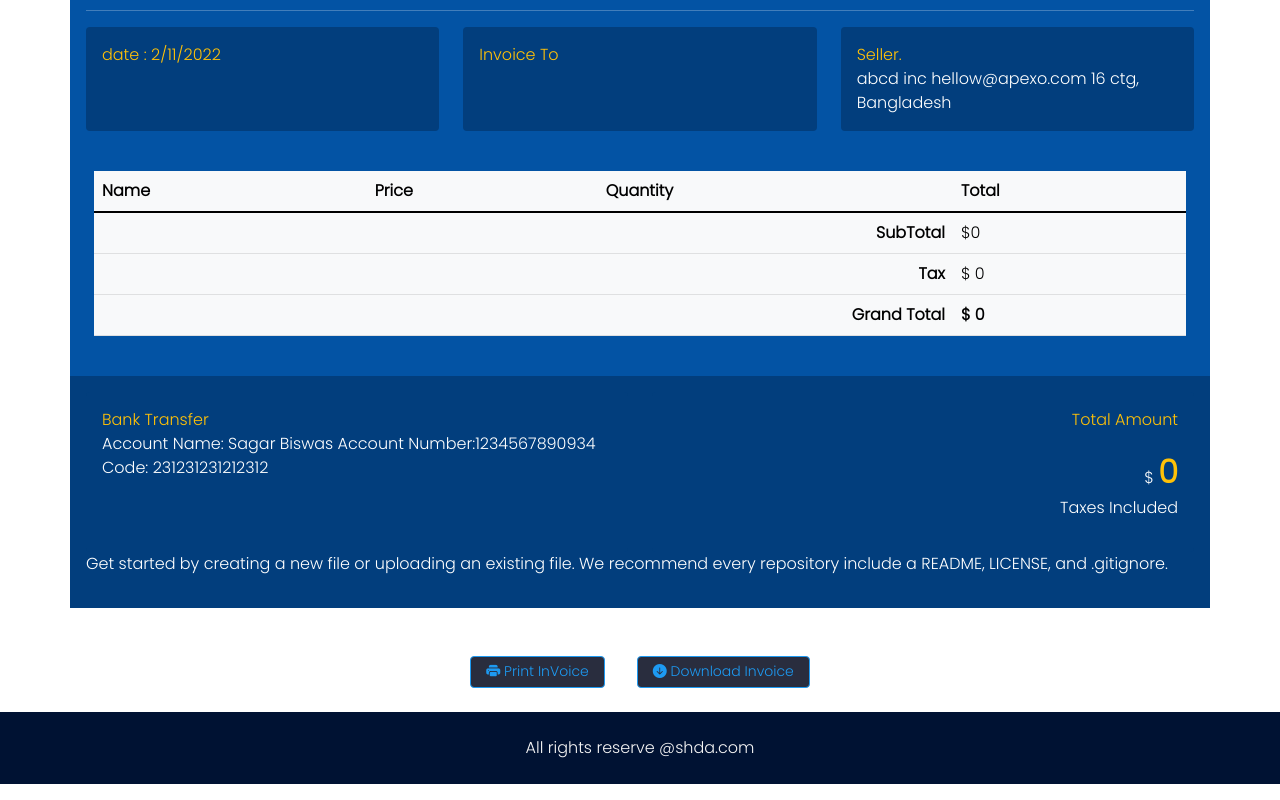
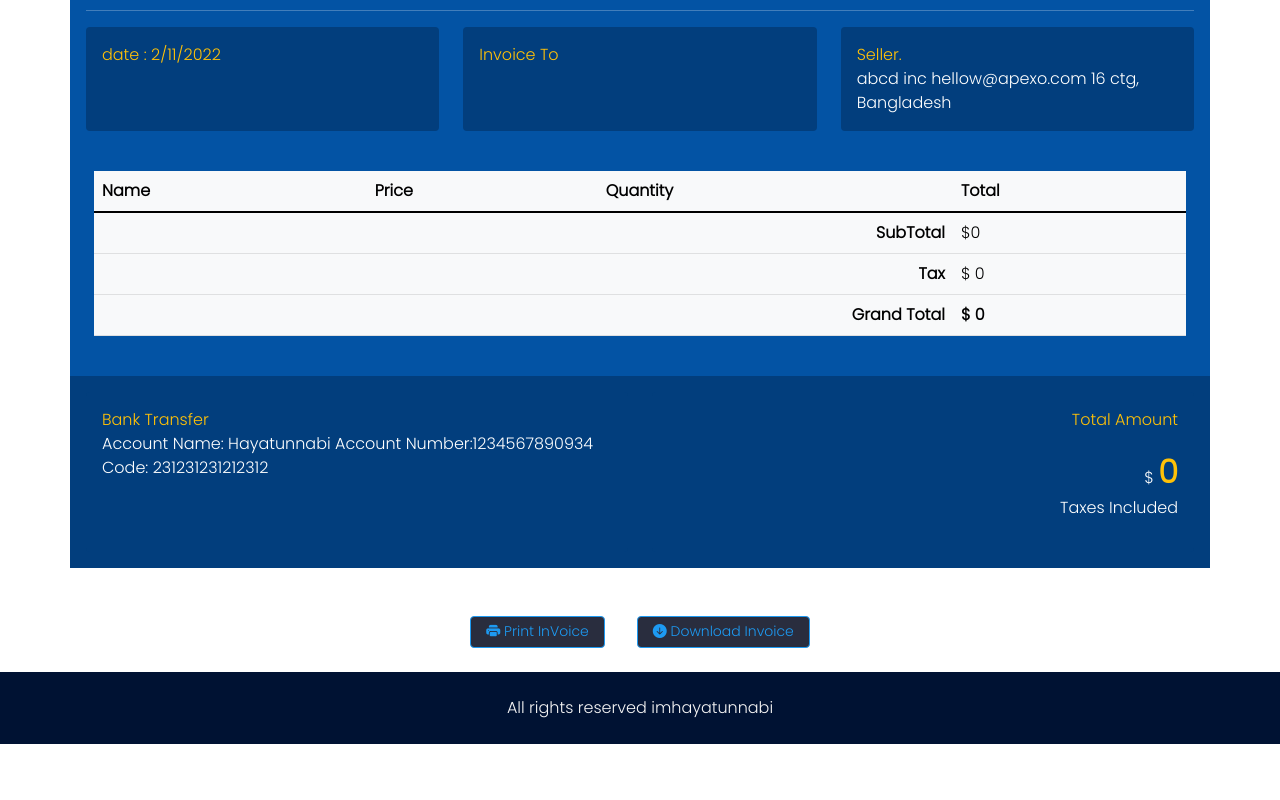
Before and after one commit to imhayatunnabi/invoice-making-using-js-dom, a plain HTML site: page index.html in a window 1280 px wide. Shown: the part 739-1539 px from the top of the page. After the commit the page ends 1499 px from the top, so only its background shows below. Drawn offline with nearby package versions, Linux system fonts and the light colour scheme; a web font is replaced by a local one.

Commit message:
beta invoice

```diff
--- a/app.js
+++ b/app.js
@@ -27,9 +27,9 @@ addProductBtn.addEventListener("click", () => {
   const td1 = document.createElement("td");
   const td2 = document.createElement("td");
   const td3 = document.createElement("td");
-  // //new code
+
   //  const td4 = document.createElement("td");
-  // //  end
+
 
 
 
@@ -63,7 +63,7 @@ const subtotal = calculateSubTotal()
 const subtotalToDisplay = document.getElementById("sub-total");
 subtotalToDisplay.innerText=subtotal
 
-let tax = subtotal * 0.2;
+let tax = subtotal * 0.02;
 document.getElementById('tax').innerText=tax.toFixed(2)
 document.getElementById('grand-total').innerText= subtotal+tax
 document.getElementById('grand-total-2').innerText= subtotal+tax
--- a/index.html
+++ b/index.html
@@ -39,12 +39,6 @@
                 background-color: #023e7d;
                 color: white
             }
-/* .shadow-color-4{
-    border-radius: 10px;
-background: #023e7d;
-box-shadow: inset 7px 7px 14px #012346,
-            inset -7px -7px 14px #0359b4;
-} */
             .input-card {
                 /* border: 5px solid #002855;
                 border-radius: 10px; */
@@ -234,7 +228,7 @@ box-shadow: inset 7px 7px 14px #001630,
                                 </span> <br>
                                 <span>
 
-                                    Account Name: Sagar Biswas
+                                    Account Name: Hayatunnabi
                                     Account Number:1234567890934
                                     Code: 231231231212312
                                 </span>
@@ -262,9 +256,6 @@ $
                     </div>
                 </div>
                 <!-- end of bottom part -->
-                <p>
-                Get started by creating a new file or uploading an existing file. We recommend every repository include a README, LICENSE, and .gitignore.
-                </p>
             </div>
         </section>
         <section class='d-flex justify-content-center align-items-center mt-5 mb-4'>
@@ -274,7 +265,7 @@ $
         </section>
         <footer class='color-1 text-center'>
             <p class='p-4'>
-                All rights reserve @shda.com
+                All rights reserved imhayatunnabi
             </p>
 
         </footer>
```
